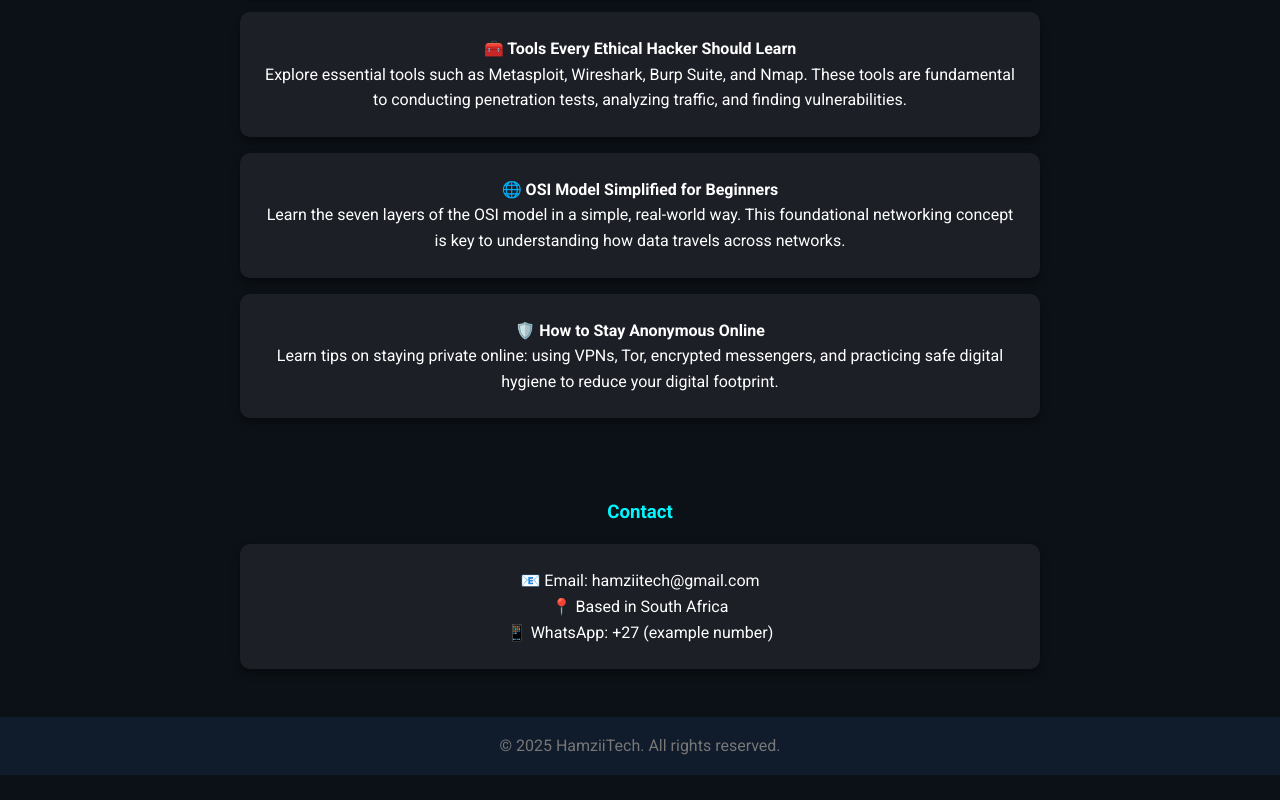
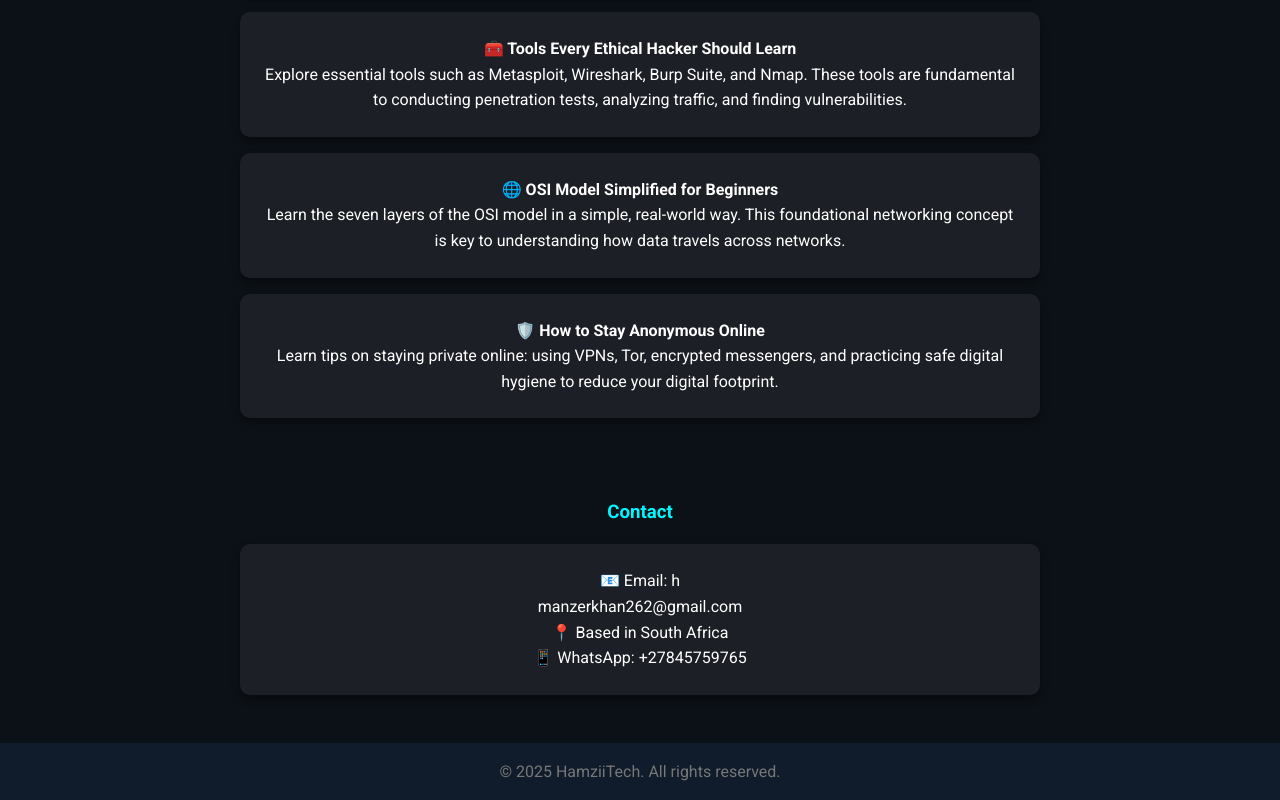
Before and after one commit to khanzada1234/HamziiTech, a plain HTML site: page index.html in a window 1280 px wide. Shown: the part 1526-2326 px from the top of the page. Before the commit the page ends 2301 px from the top, so only its background shows below. Drawn offline with Linux system fonts and the light colour scheme.

Commit message:
Update index.html

```diff
--- a/index.html
+++ b/index.html
@@ -147,9 +147,10 @@
   <section class="section" id="contact">
     <h3>Contact</h3>
     <div class="card">
-      <p>📧 Email: hamziitech@gmail.com</p>
+      <p>📧 Email: h
+    </p> manzerkhan262@gmail.com
       <p>📍 Based in South Africa</p>
-      <p>📱 WhatsApp: +27 (example number)</p>
+      <p>📱 WhatsApp: +27845759765</p>
     </div>
   </section>
 
```
